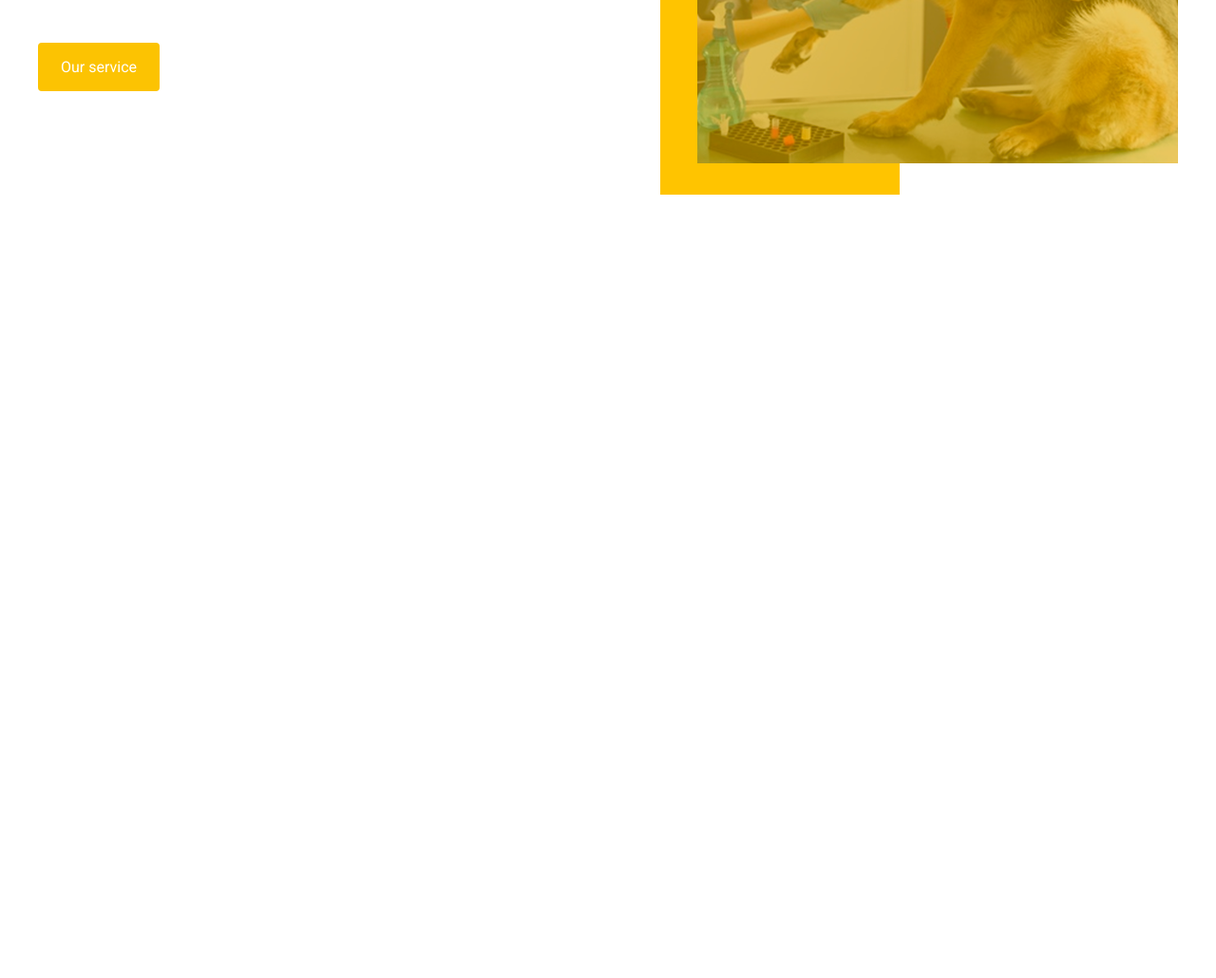
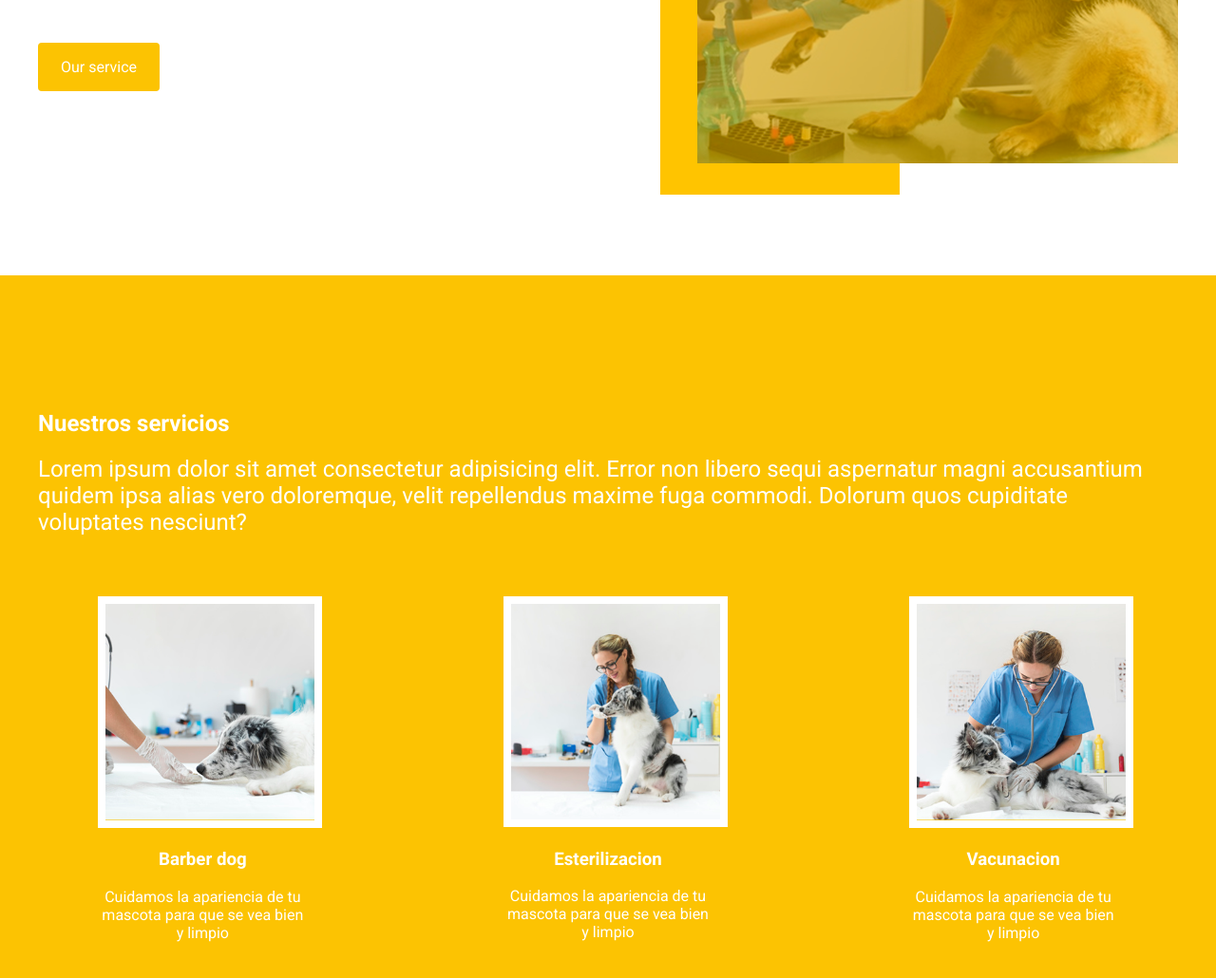
Before and after one commit to ebenhdz/practicas_web, a plain HTML site: page 4_veterinaria/index.html in a window 1280 px wide. Shown: the part 1190-2220 px from the top of the page at 95% size. Before the commit the page ends 1480 px from the top, so only its background shows below. Drawn offline with nearby package versions, Linux system fonts and the light colour scheme.

Commit message:
add section servicios

```diff
--- a/4_veterinaria/index.html
+++ b/4_veterinaria/index.html
@@ -18,13 +18,13 @@
             <div class="div__derecha">
                 <ul class="menu">
                     <li class="menu__item">
-                        <a href="">Home</a>
+                        <a href="#section1">Home</a>
                     </li>
                     <li class="menu__item">
-                        <a href="">About</a>
+                        <a href="#section2">About</a>
                     </li>
                     <li class="menu__item">
-                        <a href="">Service</a>
+                        <a href="#section3">Service</a>
                     </li>
                     <li class="menu__item">
                         <a href="">Contact</a>
@@ -42,7 +42,7 @@
         </nav>
     </header>
     <main>
-        <section  class="presentacion diapositiva">
+        <section id="section1" class="presentacion diapositiva">
             <div class="ancho_pagina diapositiva__contenido">
                 <div class="diapositiva__descripcion">
                     <h1 class="diapositiva__titulo">
@@ -67,7 +67,7 @@
             </div>
         </section>
 
-        <section  class="presentacion diapositiva presentacion_blanco">
+        <section id="section2" class="presentacion diapositiva presentacion_blanco">
             <div class="ancho_pagina diapositiva__contenido">
                 <div class="diapositiva__descripcion">
                     <h1 class="diapositiva__titulo">
@@ -88,6 +88,35 @@
                 </div>
             </div>
         </section>
+        <section id="section3" class="presentacion diapositiva padding-tb-5">
+            <div class="ancho_pagina diapositiva__contenido flex-column">
+                <div class="diapositiva__descripcion">
+                    <h2>Nuestros servicios</h2>
+                    <p>
+                        Lorem ipsum dolor sit amet consectetur adipisicing elit. Error non libero sequi aspernatur magni accusantium quidem ipsa alias vero doloremque, velit repellendus maxime fuga commodi. Dolorum quos cupiditate voluptates nesciunt?
+                    </p>
+                </div>
+                <section class="servicios">
+                    <article class="servicios__card">
+                        <img src="assets/1.png" alt="perro triste">
+                        <h3>Barber dog</h3>
+                        <p>Cuidamos la apariencia de tu mascota para que se vea bien y limpio</p>
+                    </article>
+                    <article class="servicios__card">
+                        <img src="assets/2.png" alt="perro triste">
+                        <h3>Esterilizacion</h3>
+                        <p>Cuidamos la apariencia de tu mascota para que se vea bien y limpio</p>
+                    </article>
+                    <article class="servicios__card">
+                        <img src="assets/3.png" alt="perro triste">
+                        <h3>Vacunacion</h3>
+                        <p>Cuidamos la apariencia de tu mascota para que se vea bien y limpio</p>
+                    </article>
+
+                </section>
+            </div>
+        </section>
+
     </main>
 </body>
 </html>
--- a/4_veterinaria/style.css
+++ b/4_veterinaria/style.css
@@ -10,6 +10,9 @@
     --text-color-on-primary: #fff;
     --width-page: 1200px;
     --nav-height: 120px;
+}
+html {
+    scroll-behavior:smooth;
 }
 body{
     font-family: 'Roboto', sans-serif;
@@ -126,3 +129,31 @@ main {
 .presentacion_blanco .diapositiva__descripcion{
     color: var(--text-color);
 }
+
+.servicios {
+    display: flex;
+    gap: 5rem;
+    color: var(--text-color-on-primary);
+    justify-content: space-around;
+
+}
+
+.servicios__card{
+    width: 220px;
+}
+
+.servicios__card img{
+    width: 100%;
+    border: .5rem solid white;
+}
+.servicios__card p, .servicios__card h3{
+    text-align: center;
+
+}
+.flex-column{
+    flex-direction: column;
+}
+
+.padding-tb-5 {
+    padding: 5rem 0;
+}
```
